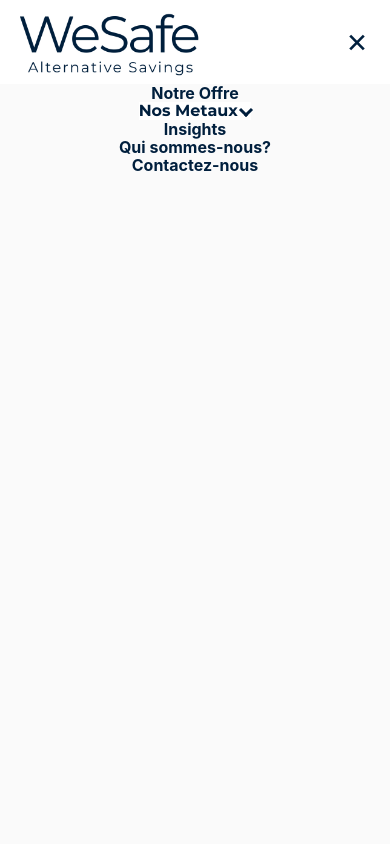
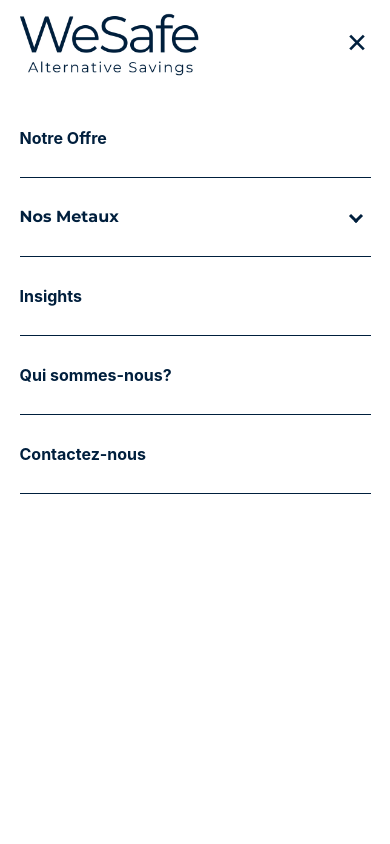
Before and after one commit to artmzbv/WeSafe, a React (Create React App) app: page /nickel in a window 390 px wide. Both pictures are taken after a click on the button 356 px from the left and 42 px from the top of the page. Shown: the top 844 px of the page. Built offline with nearby package versions, Linux system fonts and the light colour scheme.

Commit message:
burger_menu

```diff
--- a/src/components/Header/Header.css
+++ b/src/components/Header/Header.css
@@ -45,11 +45,12 @@
     /* justify-content: flex-start; */
     /* align-items: center; */
     /* padding: 22px 22px 90px; */
-    background-color: #FAFAFA;
+    background-color: white;
     width:100vw;
     /* max-width: 520px;
     width: 100%; */
     min-height: 80vh;
+    padding-top: 30px;
     /* row-gap: 105px; */
 }
 
--- a/src/components/Header/Header.jsx
+++ b/src/components/Header/Header.jsx
@@ -15,12 +15,15 @@ export default function Header() {
     const handleToggleBurgerMenu = () =>{
         setIsShowMenu(!isShowMenu);
     }
+    const handleCloseBurgerMenu = () =>{
+        setIsShowMenu(false);
+    }
 
     return(
         <>
         <header className='header'>
             <Link to="/">
-            <img id={"0"} className="header__logo" src={headerLogo} alt="logo" onClick={handleActiveClick} />
+            <img id={"0"} className="header__logo" src={headerLogo} alt="logo" onClick={(e)=>{handleActiveClick(e) ; handleCloseBurgerMenu()}} />
             </Link>
             {!isShowMenu ?
             <>
--- a/src/components/Navigation/Navigation.css
+++ b/src/components/Navigation/Navigation.css
@@ -20,7 +20,8 @@
 .navigation__link_button{
     position: relative;
     text-justify: start;
-    /* text-decoration: none; */
+    text-decoration: none;
+    text-align: start;
     background-color: #fff;
     padding: 0;
     margin:0;
@@ -69,12 +70,6 @@
     left: 0%;
 }
 
-@media screen and (max-width: 768px) {
-    .navigation__dropdown {
-        position: unset;
-    }
-}
-
 .navigation__dropdown-list{
     text-decoration: none;
     background-color: #fff;
@@ -100,3 +95,40 @@
     border: none;
     font-family: Montserrat;
 }
+
+
+@media screen and (max-width: 768px) {
+    .navigation__dropdown {
+        position: unset;
+    }
+    .navigation__link_button::before{
+        position: absolute;
+        top: 5%;
+        bottom: unset;
+        right: 10px;
+    }
+    .navigation__dropdown-list{
+        border: none;
+        border-left:2px solid #001F3D;
+}
+    .navigation__link{
+        padding-bottom: 30px;
+        width: 90vw;
+        text-align: start;
+        margin: 15px 5vw;
+    }
+    .navigation__link_button{
+        padding-left: 0;
+        text-align: start;
+        /* width: 82%;
+        padding-left: 10px; */
+    }
+
+    .navigation__link_main{
+        border-bottom: 1px solid #001F3D;
+    }
+
+    .navigation__link_active{
+        color: #646060;
+      }
+}
--- a/src/components/Navigation/Navigation.jsx
+++ b/src/components/Navigation/Navigation.jsx
@@ -21,10 +21,10 @@ function Navigation({active, handleActiveClick, isShowMenu, setIsShowMenu}) {
 
   return (
     <>
-    <Link id={"1"} className={`navigation__link ${active === "1" ? "navigation__link_active" : null}`}  to="/offer" onClick={(e) => { handleActiveClick(e); handleCloseBurgerMenu()}}>
+    <Link id={"1"} className={`navigation__link navigation__link_main ${active === "1" ? "navigation__link_active" : null}`}  to="/offer" onClick={(e) => { handleActiveClick(e); handleCloseBurgerMenu()}}>
         Notre Offre
     </Link>
-        <button className={`navigation__link navigation__link_button ${active === "2" ? "navigation__link_active" : "navigation__link_button-passive"}`} onMouseEnter={handleToggleMetals} onMouseLeave={handleToggleMetals} onClick={handleCloseMetalsBurgerMenu}>Nos Metaux&nbsp;&nbsp;&nbsp;
+        <button className={`navigation__link navigation__link_main navigation__link_button ${active === "2" ? "navigation__link_active" : "navigation__link_button-passive"}`} onMouseEnter={handleToggleMetals} onMouseLeave={handleToggleMetals} onClick={handleCloseMetalsBurgerMenu}>Nos Metaux&nbsp;&nbsp;&nbsp;
         {openMetals ? (
             <nav className="navigation__dropdown">
                 <ul className="navigation__dropdown-list">
@@ -53,13 +53,13 @@ function Navigation({active, handleActiveClick, isShowMenu, setIsShowMenu}) {
                     </nav>
         ) : null}
         </button>
-    <Link id={"3"} className={`navigation__link ${active === "3" ? "navigation__link_active" : null}`} onClick={(e) => {handleActiveClick(e); handleCloseBurgerMenu()}} to="/insights">
+    <Link id={"3"} className={`navigation__link navigation__link_main ${active === "3" ? "navigation__link_active" : null}`} onClick={(e) => {handleActiveClick(e); handleCloseBurgerMenu()}} to="/insights">
         Insights
     </Link>
-    <Link id={"4"} className={`navigation__link ${active === "4" ? "navigation__link_active" : null}`} onClick={(e) => {handleActiveClick(e); handleCloseBurgerMenu()}} to="/about-us">
+    <Link id={"4"} className={`navigation__link navigation__link_main ${active === "4" ? "navigation__link_active" : null}`} onClick={(e) => {handleActiveClick(e); handleCloseBurgerMenu()}} to="/about-us">
         Qui sommes-nous?
     </Link>
-    <Link id={"5"} className={`navigation__link ${active === "5" ? "navigation__link_active" : null}`} onClick={(e) => {handleActiveClick(e); handleCloseBurgerMenu()}} to="/contact-us">
+    <Link id={"5"} className={`navigation__link navigation__link_main ${active === "5" ? "navigation__link_active" : null}`} onClick={(e) => {handleActiveClick(e); handleCloseBurgerMenu()}} to="/contact-us">
         Contactez-nous
     </Link>
     </>
```
Also changed, not shown: 11 other files (tests, documents, lock files or other folders).
